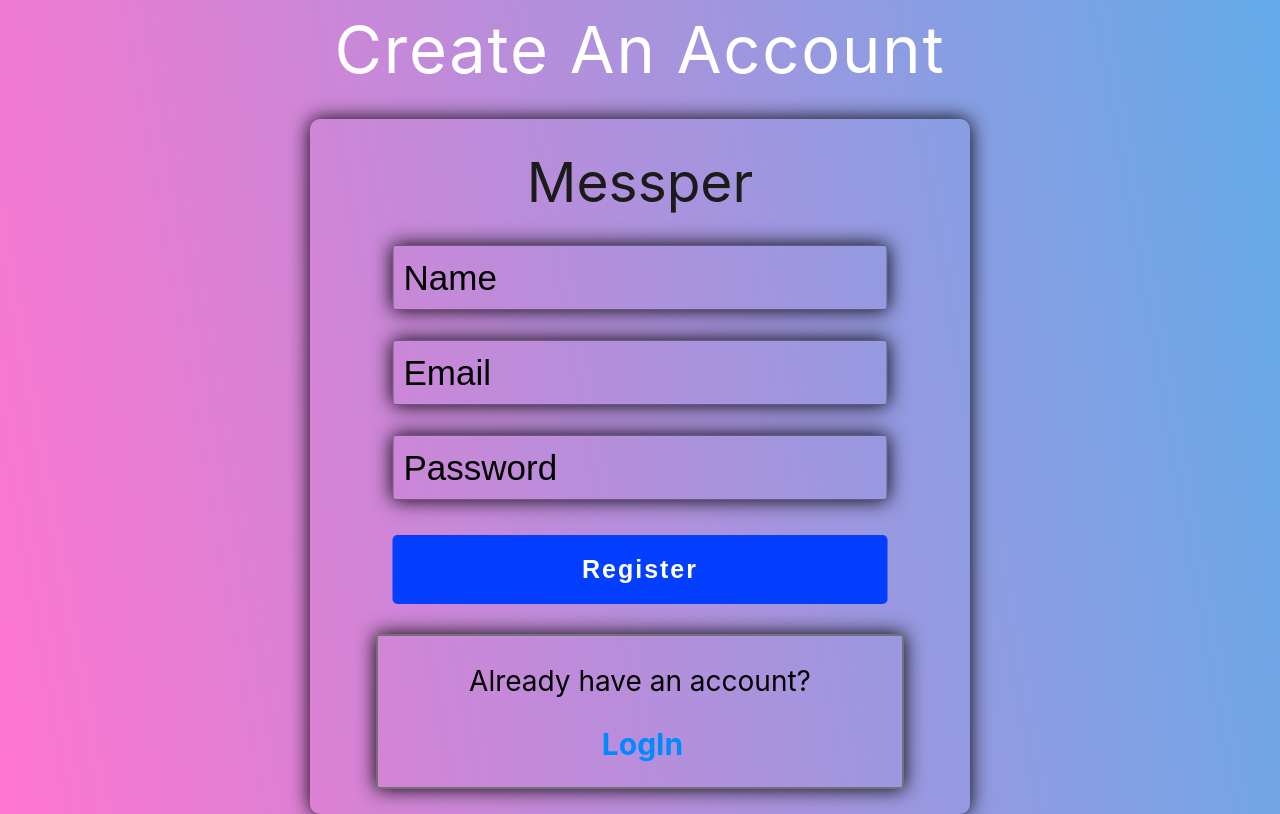
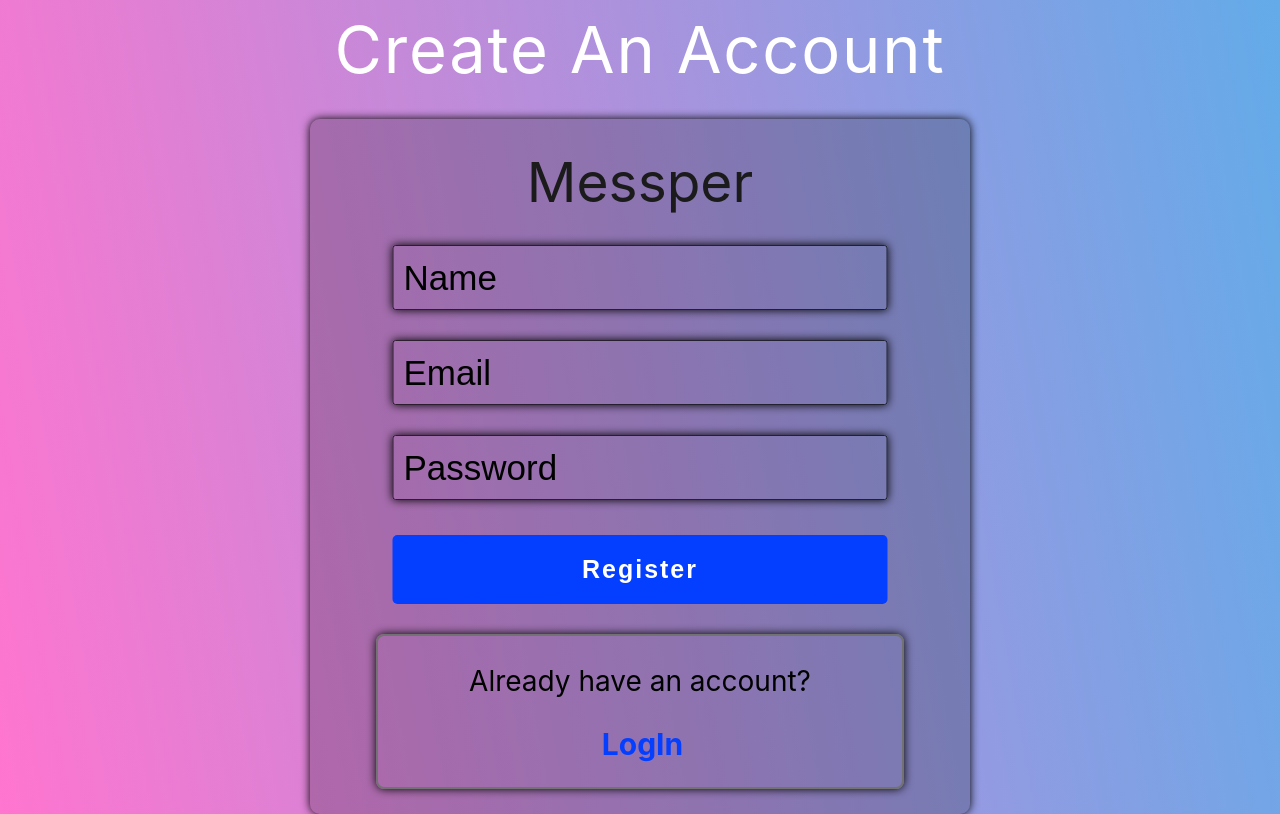
Before and after one commit to VA-C-2K/Messper, a React (Create React App) app: page /register in a window 1280 px wide. Built offline with nearby package versions, Linux system fonts and the light colour scheme; no server answers.

Commit message:
Changes made in login/register page

```diff
--- a/src/pages/Login.jsx
+++ b/src/pages/Login.jsx
@@ -79,6 +79,7 @@ const Login = () => {
         }
         else {
             if (!emailvalidate) emailvalidationmsg();
+            setData({ ...data, error: "The entered data is incorrect, Follow the instructions carefully", loading: false });
         }
     }
     return (
@@ -106,7 +107,7 @@ const Login = () => {
                     </form>
                     <div className="signup">
                         <p>Don't have  an account?</p>
-                        <Link to="/register">SignUp</Link>
+                        <Link to="/register" className="a">SignUp</Link>
                     </div>
                 </div>
             </div>
--- a/src/pages/Register.jsx
+++ b/src/pages/Register.jsx
@@ -132,6 +132,7 @@ const Register = () => {
             if (!namevalidate) notifyNameValidation();
             if (!pwdvalidate) notifyPasswordValidation();
             if (!emailvalidate) emailvalidationmsg();
+            setData({ ...data, error: "The entered data is incorrect, Follow the instructions carefully", loading: false });
         }
     }
     return (
@@ -150,9 +151,9 @@ const Register = () => {
                         Messper
                     </div>
                     <form className="form" onSubmit={handleSubmit}>
-                        <input type="text" placeholder='Name' name="name" value={name} onChange={handleChange} onBlur={validateName} />
-                        <input type="email" placeholder='Email' name="email" value={email} onChange={handleChange} onBlur={validateEmail} />
-                        <input type="password" placeholder='Password' name="password" value={password} onChange={handleChange} onBlur={validatePassword} />
+                        <input type="text" placeholder='Name' name="name" value={name} onChange={handleChange} onBlur={validateName} required/>
+                        <input type="email" placeholder='Email' name="email" value={email} onChange={handleChange} onBlur={validateEmail} required/>
+                        <input type="password" placeholder='Password' name="password" value={password} onChange={handleChange} onBlur={validatePassword} required/>
                         {error ? <p className="error">{error}</p> : null}
                         <button className="btn" disabled={loading}>
                             {loading ? 'Creating ...' : 'Register'}
@@ -161,7 +162,7 @@ const Register = () => {
                     </form>
                     <div className="signup">
                         <p>Already have an account?</p>
-                        <Link to="/login">LogIn</Link>
+                        <Link to="/login" className="a">LogIn</Link>
                     </div>
                 </div>
             </div>
--- a/src/pages/css/Login.css
+++ b/src/pages/css/Login.css
@@ -1,5 +1,7 @@
 .error {
     text-align: center;
+    font-size:22px;
+    font-weight: 700;
     color: #fe0202;
   }
 
@@ -26,7 +28,8 @@
     width:350px;
     border-radius: 10px;
     padding-bottom:25px;
-    box-shadow: 0 0 20px #000;
+    box-shadow: 0 0 10px #000;
+    background:rgba(0, 0, 0, 0.200);
   }
   .login_title{
     color: rgb(27, 27, 27);
@@ -44,10 +47,10 @@
   }
   .form input{
     margin-bottom:5px;
-    border:1px solid rgba(0,0,0,0.4);
+    border:1px solid rgba(0, 0, 0, 0.726);
     border-radius:3px;
     outline:none;
-    box-shadow: 0 0 20px #000;
+    box-shadow: 0 0 10px #000;
   }
   .form input:focus{
     border:1px solid rgba(0,0,0,0.7);
@@ -95,20 +98,21 @@
   .signup{
     position: relative;
     justify-items: center;
-    border: 1px solid #727272;
-    box-shadow: 0 0 20px #000;
-    border-radius: 2px;
+    border: 1px solid #000000;
+    box-shadow: 0 0 10px #000;
+    border-radius: 8px;
     width: 80%;
     left:50%;
     transform: translateX(-50%);
     margin-top: 25px;
     padding-bottom: 15px;
+
   }
-  .signup a{
+  .signup .a{
      text-decoration: none;
      margin-left: 5px;
-     color:#008aff;
-     font-weight:bold;
+     color:#043fff;
+     font-weight:700;
      margin-bottom: 5px;
   }
   .signup p{
```
